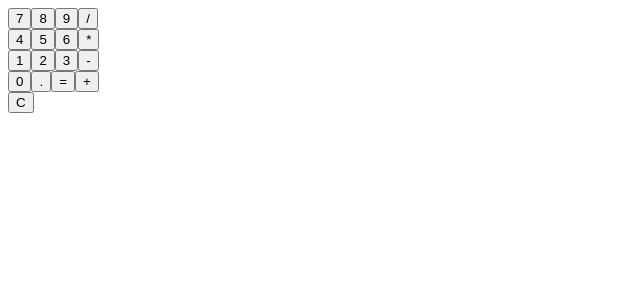
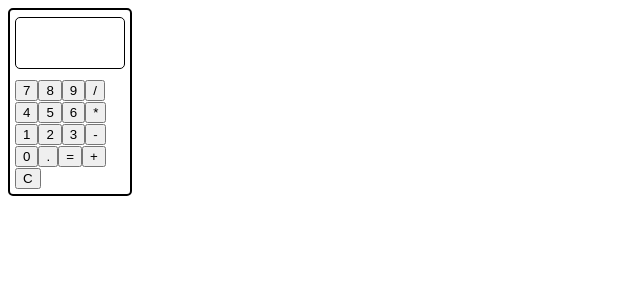
Before and after one commit to thinkful-ei24/calc-nik-mat-react-app, a React (Create React App) app: page / in a window 1280 px wide. Shown: the top 300 px of the page, without its empty margins (0-640 px from the left). Built offline with nearby package versions, Linux system fonts and the light colour scheme.

Commit message:
Has bugs, but looks nice. Decimal doesn't workgit add .

```diff
--- /dev/null
+++ b/src/App.css
@@ -0,0 +1,11 @@
+@import url('https://fonts.googleapis.com/css?family=Orbitron');
+
+
+.mainCalculator {
+  border: 2px solid black;
+  width: 110px;
+  padding: 5px;
+  font-family: 'Orbitron', sans-serif;
+  border-radius: 5px;
+
+}
--- a/src/App.js
+++ b/src/App.js
@@ -1,16 +1,22 @@
+//TODO: Fix: 2 + 3 + 4 =...then hitting *2. (2 Plus 3 Plus 4 Equal '9' then hit * 2)
+//TODO: Get decimal working using decimalClicked
+
 import React, { Component } from "react";
 import NumberButton from "./numberButton";
 import ClearButton from "./clearButton";
 import PeriodButton from "./periodButton";
 import FunctionalButton from "./functionalButton";
 import EqualButton from "./equalButton";
+import Output from './output.js';
+import './App.css';
+
 
 export default class Calculator extends React.Component {
 	constructor(props) {
 		super(props);
 		this.state = {
 			numbersInMemory: [],
-			calculatingState: false,
+			decimalClicked: false,
 			workingNumber: null,
 			workingPhrase: []
 		};
@@ -22,11 +28,12 @@ export default class Calculator extends React.Component {
 		} else {
 			let stringWork = this.state.workingNumber.toString();
 			let stringValNum = num.toString();
-			this.setState({
-				workingNumber: Number(stringWork.concat(stringValNum))
-			});
+				this.setState({
+					workingNumber: Number(stringWork.concat(stringValNum))
+				});
+			}
 		}
-	}
+
 
 	masterOperatorReader() {
 		let total = 0;
@@ -39,19 +46,19 @@ export default class Calculator extends React.Component {
 
 			if (typeof item === "number" && lastOperation) {
 				switch (lastOperation) {
-					case "add": {
+					case "+": {
 						total += item;
 						break;
 					}
-					case "subtract": {
+					case "-": {
 						total -= item;
 						break;
 					}
-					case "multiply": {
+					case "*": {
 						total *= item;
 						break;
 					}
-					case "divide": {
+					case "/": {
 						total /= item;
 						break;
 					}
@@ -71,7 +78,10 @@ export default class Calculator extends React.Component {
 
 	render() {
 		return (
-			<div>
+			<div className='mainCalculator'>
+				<Output
+					outputPhrase={this.state.workingPhrase}
+					outputNumber={this.state.workingNumber}/>
 				<NumberButton
 					handleClick={num => {
 						this.numberButtonClick(num);
@@ -96,8 +106,9 @@ export default class Calculator extends React.Component {
 							workingPhrase: [
 								...this.state.workingPhrase,
 								this.state.workingNumber,
-								"divide"
-							]
+								"/"
+							],
+								decimalClicked: false
 						});
 						this.setState({ workingNumber: null });
 					}}
@@ -125,7 +136,10 @@ export default class Calculator extends React.Component {
 				<FunctionalButton
 					addStore={() => {
 						this.setState({
-							workingPhrase: [this.state.workingNumber, "multiply"]
+							workingPhrase: [
+								...this.state.workingPhrase,
+								this.state.workingNumber, "*"],
+								decimalClicked: false
 						});
 						this.setState({ workingNumber: null });
 					}}
@@ -153,7 +167,10 @@ export default class Calculator extends React.Component {
 				<FunctionalButton
 					addStore={() => {
 						this.setState({
-							workingPhrase: [this.state.workingNumber, "subtract"]
+							workingPhrase: [
+								...this.state.workingPhrase,
+								this.state.workingNumber, "-"],
+								decimalClicked: false
 						});
 						this.setState({ workingNumber: null });
 					}}
@@ -166,13 +183,22 @@ export default class Calculator extends React.Component {
 					}}
 					btnNum={0}
 				/>
-				<PeriodButton />
+				<PeriodButton
+					decimalClick={this.state.decimalClicked}
+					handleClick={val => {
+						this.numberButtonClick(val)
+						this.setState({
+							decimalClicked: true
+						})
+					}}
+					/>
 				<EqualButton handleMasterClick={() => {
 						this.setState({
 								workingPhrase: [
 									...this.state.workingPhrase,
 									this.state.workingNumber
-								]
+								],
+								decimalClicked: false
 							}, () => this.masterOperatorReader())
 					}
 				}
@@ -183,14 +209,21 @@ export default class Calculator extends React.Component {
 							workingPhrase: [
 								...this.state.workingPhrase,
 								this.state.workingNumber,
-								"add"
-							]
+								"+"
+							],
+								decimalClicked: false
 						});
 						this.setState({ workingNumber: null });
 					}}
 					funcType={"+"}
 				/>
-				<ClearButton />
+				<ClearButton onClear={() => {
+					this.setState({
+						workingNumber: null,
+						workingPhrase: []
+					})
+					}
+				}/>
 			</div>
 		);
 	}
--- a/src/clearButton.js
+++ b/src/clearButton.js
@@ -1,9 +1,9 @@
 import React, { Component } from "react";
 
-export default function ClearButton() {
+export default function ClearButton(props) {
 	return (
 		<div>
-			<button>C</button>
+			<button onClick={() => props.onClear()}>C</button>
 		</div>
 	);
 }
--- /dev/null
+++ b/src/output.css
@@ -0,0 +1,18 @@
+.outputScreen {
+  border: 1px black solid;
+  margin: 2px 2px 10px 0px;
+  width: 100px;
+  height: 42px;
+  padding: 4px;
+  text-align: right;
+  border-radius: 5px;
+}
+
+.topScreen {
+  font-size: 14px;
+}
+
+.mainScreen {
+  font-size: 20px;
+  font-weight: bold;
+}
--- /dev/null
+++ b/src/output.js
@@ -0,0 +1,12 @@
+import React from "react";
+import './output.css';
+
+export default function Output(props) {
+  return (
+  <div className='outputScreen'>
+    <span className='topScreen'>{props.outputPhrase}</span>
+    <br />
+    <span className='mainScreen'>{props.outputNumber}</span>
+  </div>
+    )
+}
--- a/src/periodButton.js
+++ b/src/periodButton.js
@@ -1,5 +1,10 @@
 import React, { Component } from "react";
 
-export default function PeriodButton() {
-	return <button>.</button>;
+export default function PeriodButton(props) {
+	console.log('in')
+	if (props.decimalClick === false) {
+		return <button onClick={(e) => props.handleClick('.')}>.</button>;
+	} else {
+		return <button>.</button>
+	}
 }
```
